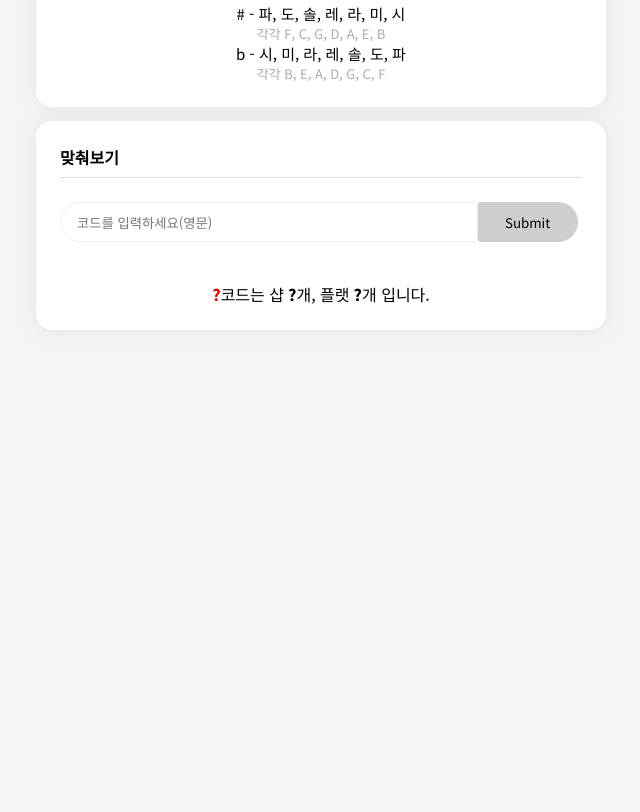
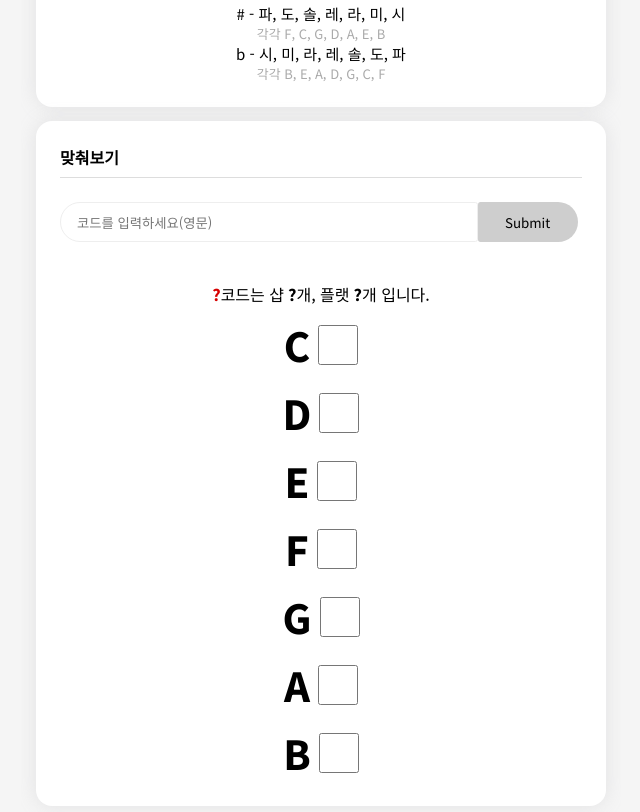
Before and after one commit to ireh1214/find-chord, a plain HTML site: page index.html in a window 1280 px wide. Shown: the part 600-1412 px from the top of the page, without its empty margins (319-959 px from the left). Before the commit the page ends 1044 px from the top, so only its background shows below. Drawn offline with Linux system fonts and the light colour scheme; a web font is replaced by a local one.

Commit message:
ddafsdfasd

```diff
--- a/index.html
+++ b/index.html
@@ -2,7 +2,8 @@
 <html lang="ko">
     <head>
         <meta charset="UTF-8" />
-        <meta name="viewport" content="width=device-width, initial-scale=1.0" />
+        <meta name="viewport" content="width=device-width, initial-scale=1.0, user-scalable=no" />
+
         <title>코드찾기</title>
         <link rel="stylesheet" href="/style/reset.css" />
         <link rel="stylesheet" href="/style/index.css" />
@@ -43,6 +44,16 @@
                     <p id="flat">?</p>
                     개 입니다.
                 </div>
+
+                <ul class="checkbox_inner">
+                    <li>C <input type="checkbox" /></li>
+                    <li>D <input type="checkbox" /></li>
+                    <li>E <input type="checkbox" /></li>
+                    <li>F <input type="checkbox" /></li>
+                    <li>G <input type="checkbox" /></li>
+                    <li>A <input type="checkbox" /></li>
+                    <li>B <input type="checkbox" /></li>
+                </ul>
             </section>
         </div>
 
--- a/style/index.scss
+++ b/style/index.scss
@@ -136,6 +136,27 @@ body {
                     margin-left: 4px;
                 }
             }
+
+            .checkbox_inner {
+                width: 100%;
+                display: flex;
+                flex-direction: column;
+                align-items: center;
+                flex-wrap: nowrap;
+                li {
+                    display: flex;
+                    align-items: center;
+                    justify-content: center;
+                    font-size: 40px;
+                    font-weight: 900;
+                    margin-top: 10px;
+                    input[type='checkbox'] {
+                        width: 40px;
+                        height: 40px;
+                        margin-left: 8px;
+                    }
+                }
+            }
         }
     }
 }
```
Also changed, not shown: style/index.css.
